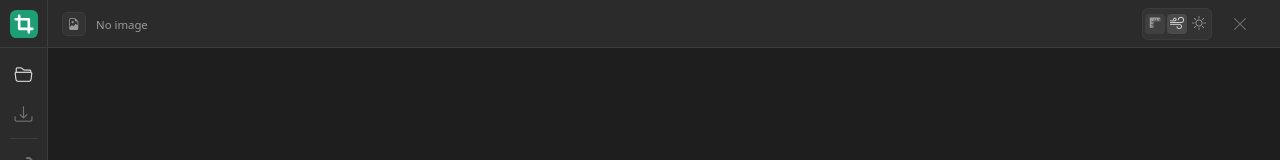
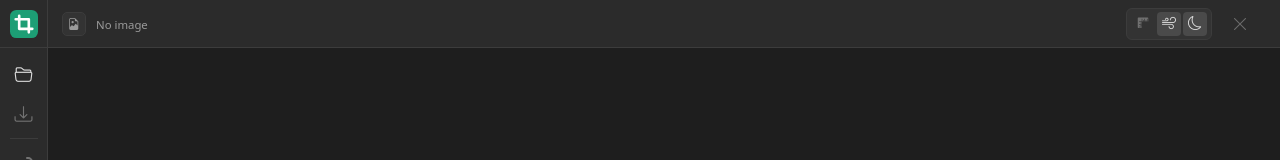
Before and after one commit to larsliin/imageEditor, a Vue app: page / in a window 1280 px wide. Shown: the top 160 px of the page. Built offline with nearby package versions, Linux system fonts and the light colour scheme.

Commit message:
Enhance theme toggle button accessibility and update styles for dark mode

```diff
--- a/src/components/editor/chrome/EditorTopBar.vue
+++ b/src/components/editor/chrome/EditorTopBar.vue
@@ -130,11 +130,12 @@
             </BaseButton>
             <BaseButton
                 class="theme-toggle"
-                :aria-label="isDarkMode ? 'Switch to light mode' : 'Switch to dark mode'"
+                :aria-label="isDarkMode ? 'Dark mode' : 'Light mode'"
+                :aria-pressed="isDarkMode"
                 :title="isDarkMode ? 'Switch to light mode' : 'Switch to dark mode'"
                 @click="emit('toggle-theme')"
             >
-                <i :class="isDarkMode ? 'bi bi-sun' : 'bi bi-moon'" aria-hidden="true"></i>
+                <i :class="isDarkMode ? 'bi bi-moon' : 'bi bi-sun'" aria-hidden="true"></i>
             </BaseButton>
         </div>
         <BaseButton
@@ -212,16 +213,6 @@
     font-size: 0.75rem;
 }
 
-.rulers-toggle[aria-pressed='true'] {
-    color: var(--color-text);
-    background-color: var(--color-active);
-    border-color: var(--color-focus);
-}
-
-.navigation-animation-toggle[aria-pressed='true'] {
-    color: var(--color-text);
-}
-
 .rulers-toggle:disabled,
 .navigation-animation-toggle:disabled {
     opacity: var(--opacity-button-secondary-disabled);
@@ -246,7 +237,7 @@
     display: flex;
     align-items: center;
     gap: 2px;
-    padding: 6px 2px;
+    padding: 3px 4px;
     height: 32px;
     background-color: var(--color-panel-raised);
     border: 1px solid var(--color-border);
@@ -262,8 +253,8 @@
     place-items: center;
     margin: 0;
     padding: 0;
-    width: 20px;
-    height: 20px;
+    width: 24px;
+    height: 24px;
     background-color: transparent;
     border: none;
     border-radius: 4px;
@@ -272,6 +263,7 @@
 .controls-group .theme-toggle:hover:not(:disabled),
 .controls-group .rulers-toggle:hover:not(:disabled),
 .controls-group .navigation-animation-toggle:hover:not(:disabled) {
+    color: var(--color-text);
     background-color: var(--color-hover);
 }
 
@@ -282,9 +274,17 @@
     outline-offset: -3px;
 }
 
-.controls-group .rulers-toggle[aria-pressed='true'],
-.controls-group .navigation-animation-toggle[aria-pressed='true'] {
+.controls-group .rulers-toggle[aria-pressed='true']:not(:disabled),
+.controls-group .theme-toggle[aria-pressed='true']:not(:disabled),
+.controls-group .navigation-animation-toggle[aria-pressed='true']:not(:disabled) {
+    color: var(--color-text);
     background-color: var(--color-active);
+}
+
+.controls-group .rulers-toggle:active:not(:disabled),
+.controls-group .theme-toggle:active:not(:disabled),
+.controls-group .navigation-animation-toggle:active:not(:disabled) {
+    box-shadow: inset 0 0 0 1px var(--color-border);
 }
 
 .controls-group .rulers-toggle:disabled,
```
Also changed, not shown: 1 other file (tests, documents, lock files or other folders).
